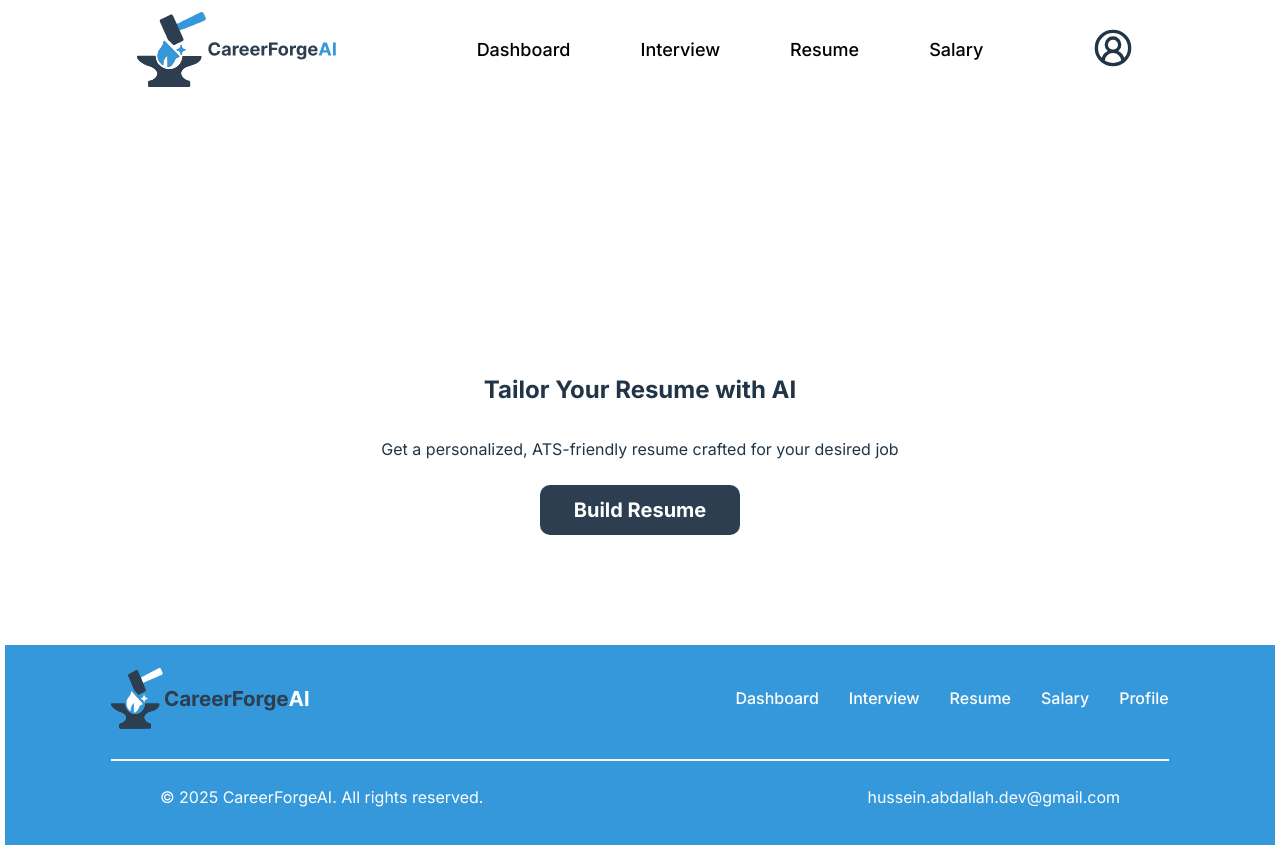
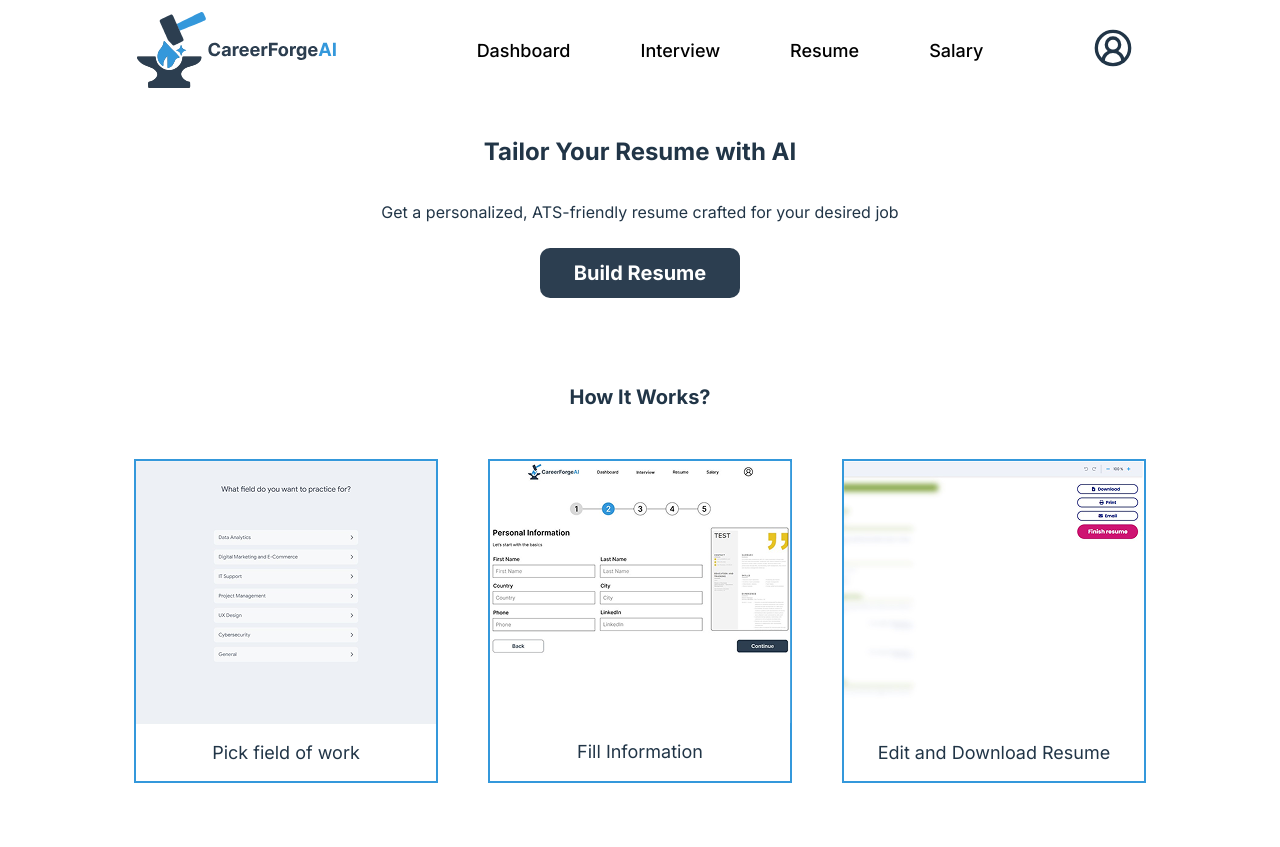
Before and after one commit to Hussein-Abdallah0/CareerForgeAI, a React (Vite) app in the folder frontend/: page /resume in a window 1280 px wide. Shown: the top 847 px of the page. Built offline with nearby package versions, Linux system fonts and the light colour scheme.

Commit message:
Finish resume page

```diff
--- a/frontend/src/pages/Resume/Resume/index.jsx
+++ b/frontend/src/pages/Resume/Resume/index.jsx
@@ -11,10 +11,28 @@ const Resume = () => {
     <div>
       <Navbar />
 
-      <div className="interview">
+      <div className="resume">
         <h2>Tailor Your Resume with AI</h2>
         <p>Get a personalized, ATS-friendly resume crafted for your desired job</p>
         <Button text="Build Resume" onClick={() => navigate("/resume/start")} />
+      </div>
+
+      <div className="instructions-section">
+        <h4 className="resume-how">How It Works?</h4>
+        <div className="instructions">
+          <div>
+            <img src="resume/image14.png" alt="" />
+            <p>Pick field of work</p>
+          </div>
+          <div>
+            <img src="resume/image16.png" alt="" />
+            <p>Fill Information</p>
+          </div>
+          <div>
+            <img src="resume/image15.png" alt="" />
+            <p>Edit and Download Resume</p>
+          </div>
+        </div>
       </div>
 
       <Footer />
```
